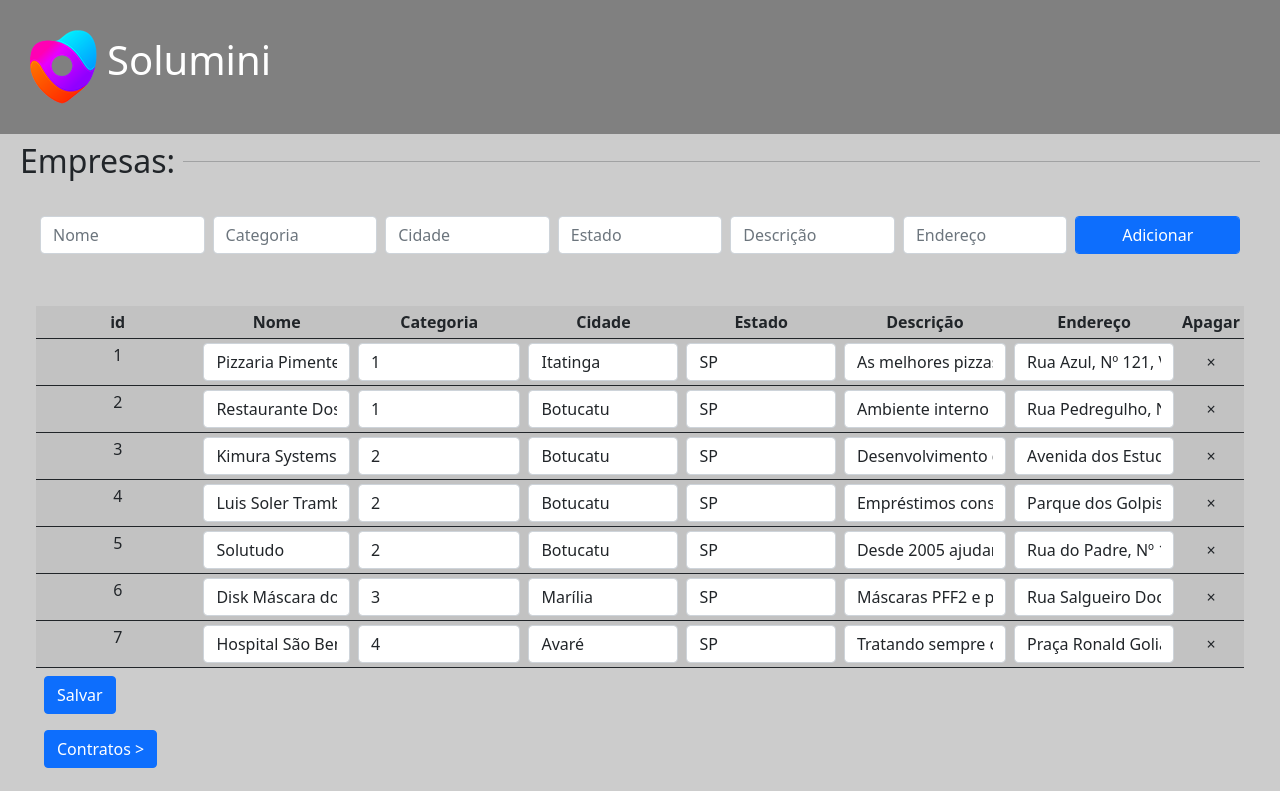
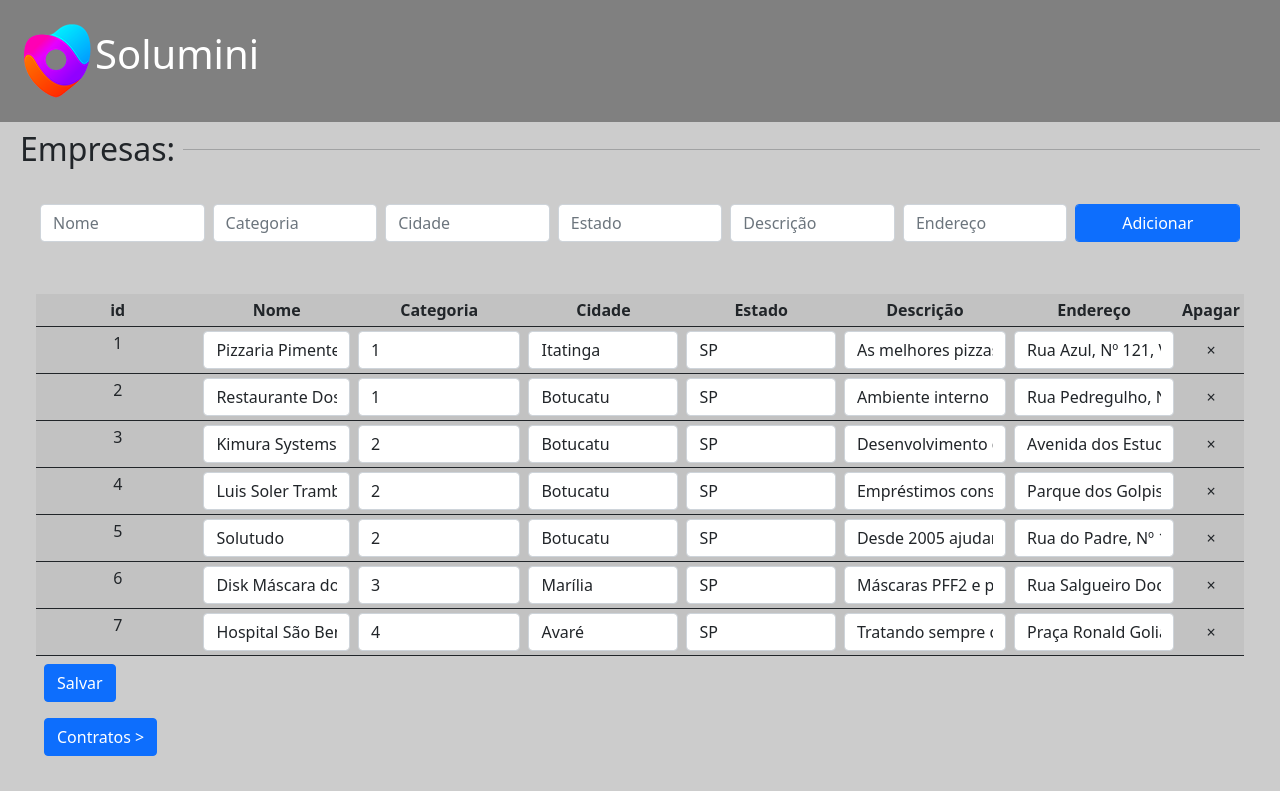
Before and after one commit to Mateusxyz/solumini, a PHP site: page /admin/index.php in a window 1280 px wide. Shown: the top 791 px of the page. After the commit the page ends 756 px from the top, so only its background shows below. Run offline with PHP 8.4, Linux system fonts and the light colour scheme; data comes from the database, SQL or seed files in the repository.

Commit message:
update css

```diff
--- a/components/header.html
+++ b/components/header.html
@@ -1,9 +1,9 @@
-<header class="container-fluid d-flex justify-content-center justify-content-sm-start" id="header">
+<header style="background-color: gray;" class="container-fluid d-flex justify-content-center justify-content-sm-start p-4" id="header">
     <link href="../styles/index.css" rel="stylesheet">
     <a href="/" class="text-reset text-decoration-none">
-        <div id="logo">
+        <div id="logo" style="color: white;" class="d-flex">
             <img src="/img/logo_solutudo_cut.png" />
-            <span id="title">Solumini</span>
+            <span id="title" class="fs-1 ms-1">Solumini</span>
         </div>
     </a>
 
--- a/styles/index.css
+++ b/styles/index.css
@@ -1,15 +1,3 @@
  body{
   background-color: #cccccc;
  }
- #header{
-   background-color: gray;
-   padding: 30px;
- }
- #title{
-  font-size: 40px;
-  margin-left: 10px;
- }
- #logo{
-   display: flex;
-   color: white;
- }
```
